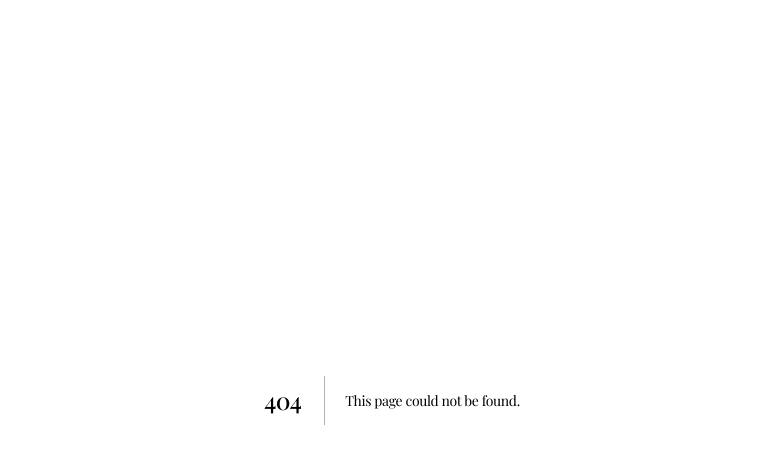
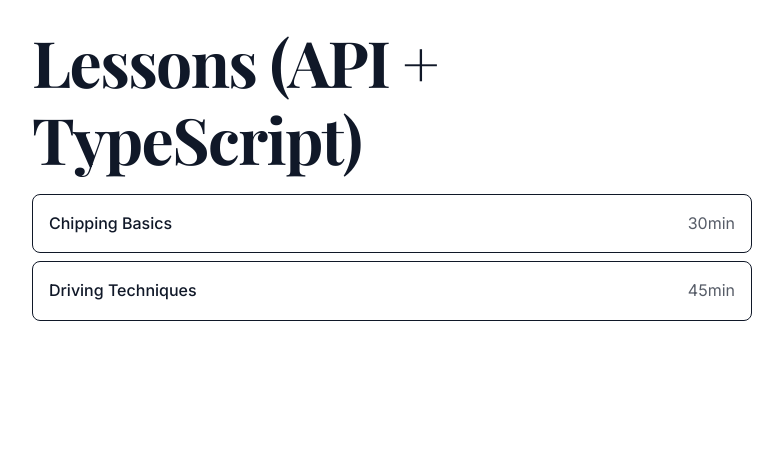
Before and after one commit to ethanb2626/golf-website-ethan, a Next.js app: page /lessons in a window 1280 px wide. Before the commit this address had no page. Shown: the top 452 px of the page, without its empty margins (248-1031 px from the left). Built offline with nearby package versions, Linux system fonts and the light colour scheme; a web font is replaced by a local one.

Commit message:
Updated golf website

```diff
--- /dev/null
+++ b/src/app/api/lessons/route.ts
@@ -0,0 +1,10 @@
+import { NextResponse } from "next/server";
+import type { Lessons } from "@/types/lessons";
+
+export async function GET() {
+  const lessons: Lessons[] = [
+    { id: 1, title: "Chipping Basics", duration: "30min" },
+    { id: 2, title: "Driving Techniques", duration: "45min" },
+  ];
+  return NextResponse.json(lessons);
+}
--- /dev/null
+++ b/src/app/lessons/page.tsx
@@ -0,0 +1,58 @@
+"use client";
+
+import { useEffect, useState } from "react";
+import type { Lessons } from "@/types/lessons";
+
+
+interface Lesson {
+  id: number;
+  title: string;
+  duration: string;
+}
+
+export default function LessonsPage() {
+  const [lessons, setLessons] = useState<Lesson[]>([]);
+  const [status, setStatus] = useState<"idle" | "loading" | "error">("idle");
+  const [errorMsg, setErrorMsg] = useState<string>("");
+
+  useEffect(() => {
+    async function load() {
+      setStatus("loading");
+      setErrorMsg("");
+      try {
+        const res = await fetch("/api/lessons", { cache: "no-store" });
+        if (!res.ok) throw new Error(`HTTP ${res.status}`);
+        const data: Lesson[] = await res.json();
+        setLessons(data);
+        setStatus("idle");
+      } catch (err: unknown) {
+        setStatus("error");
+        setErrorMsg(err instanceof Error ? err.message : "Unknown error");
+      }
+    }
+    load();
+  }, []);
+
+  return (
+    <main className="max-w-3xl mx-auto p-6">
+      <h1 className="text-2xl font-bold mb-4">Lessons (API + TypeScript)</h1>
+
+      {status === "loading" && <p>Loading…</p>}
+      {status === "error" && (
+        <p className="text-red-600">Could not load lessons: {errorMsg}</p>
+      )}
+
+      <ul className="space-y-2">
+        {lessons.map((l) => (
+          <li
+            key={l.id}
+            className="border rounded-lg p-4 flex items-center justify-between"
+          >
+            <span className="font-medium">{l.title}</span>
+            <span className="opacity-70">{l.duration}</span>
+          </li>
+        ))}
+      </ul>
+    </main>
+  );
+}
--- /dev/null
+++ b/src/types/lessons.ts
@@ -0,0 +1,5 @@
+export interface Lesson {
+  id: number;
+  title: string;
+  duration: string;
+}
```
